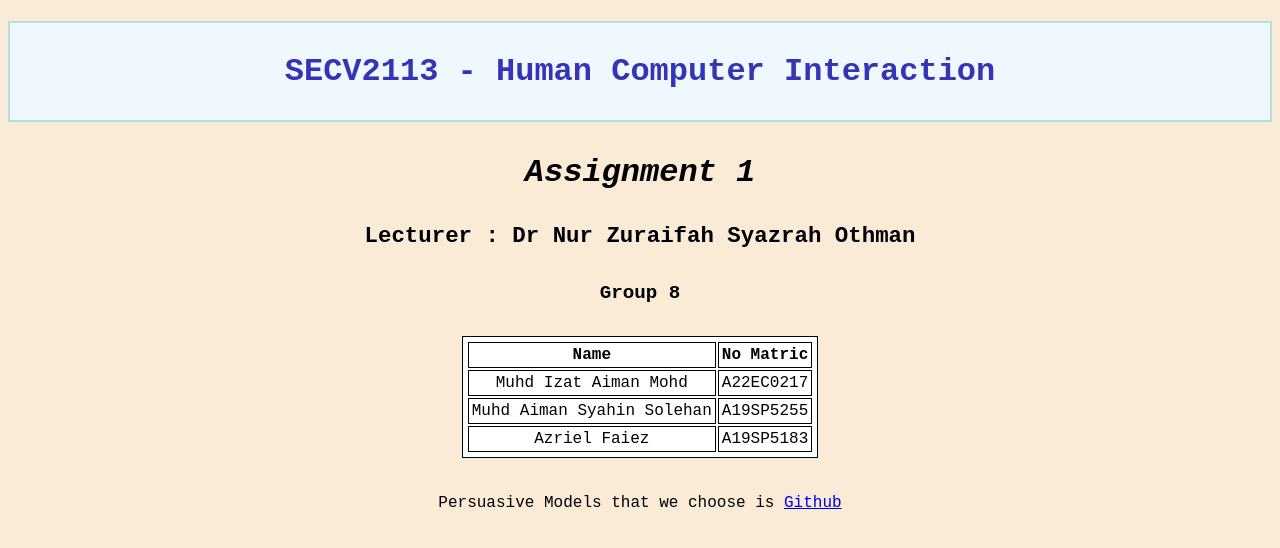
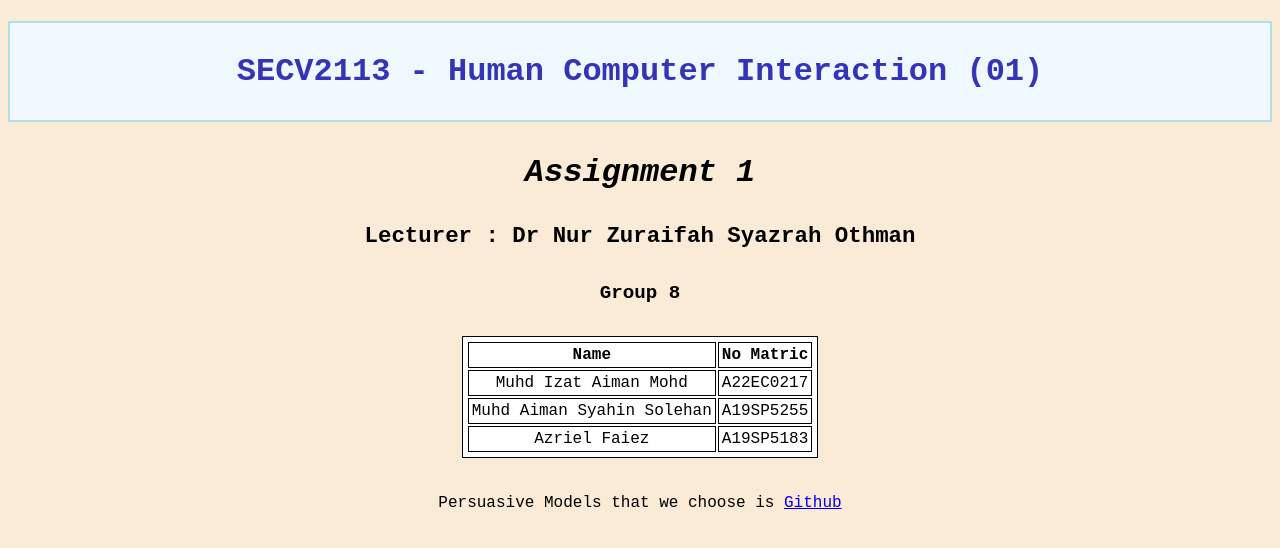
Before and after one commit to amnizyy/fbm-01, a plain HTML site: page index.html in a window 1280 px wide. Drawn offline with Linux system fonts and the light colour scheme.

Commit message:
Update index.html

```diff
--- a/index.html
+++ b/index.html
@@ -8,7 +8,7 @@
     <title>SECV 2113</title>
 </head>
 <body>
-    <h1>SECV2113 - Human Computer Interaction</h1>
+    <h1>SECV2113 - Human Computer Interaction (01)</h1>
     <h3>Assignment 1</h3>
 
     <h4>Lecturer :  Dr Nur Zuraifah Syazrah Othman</h4>
```
